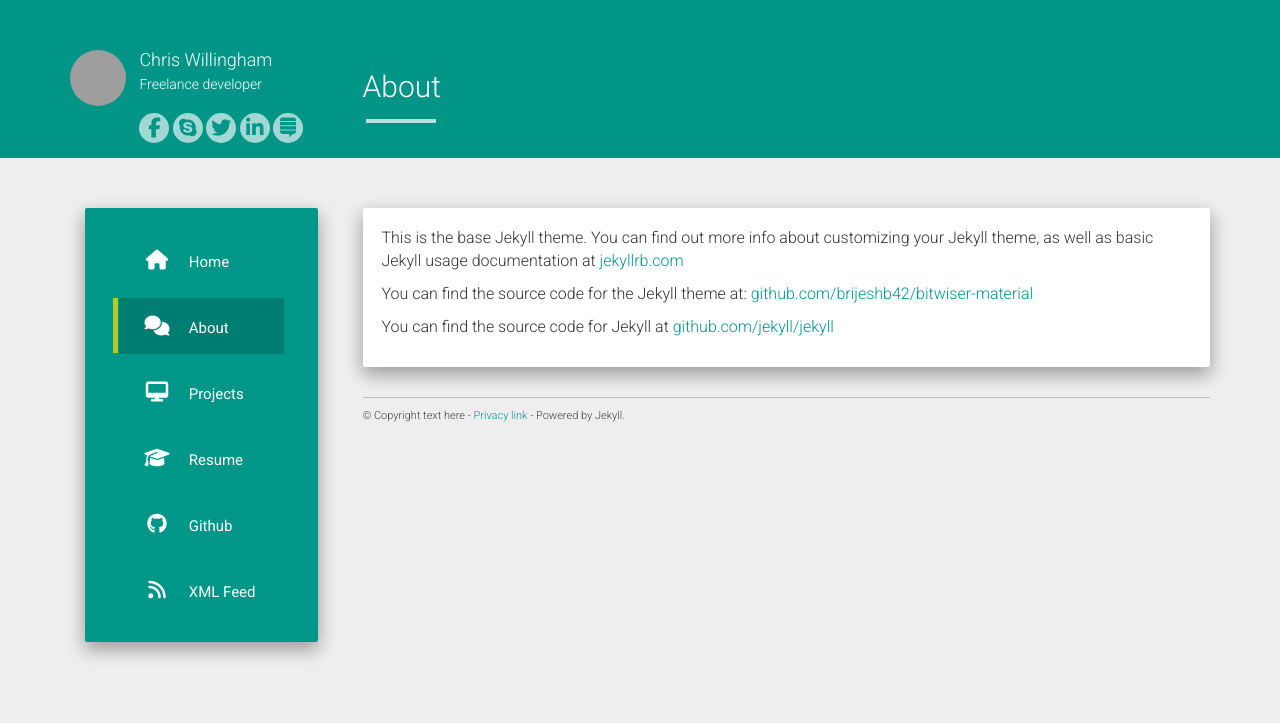
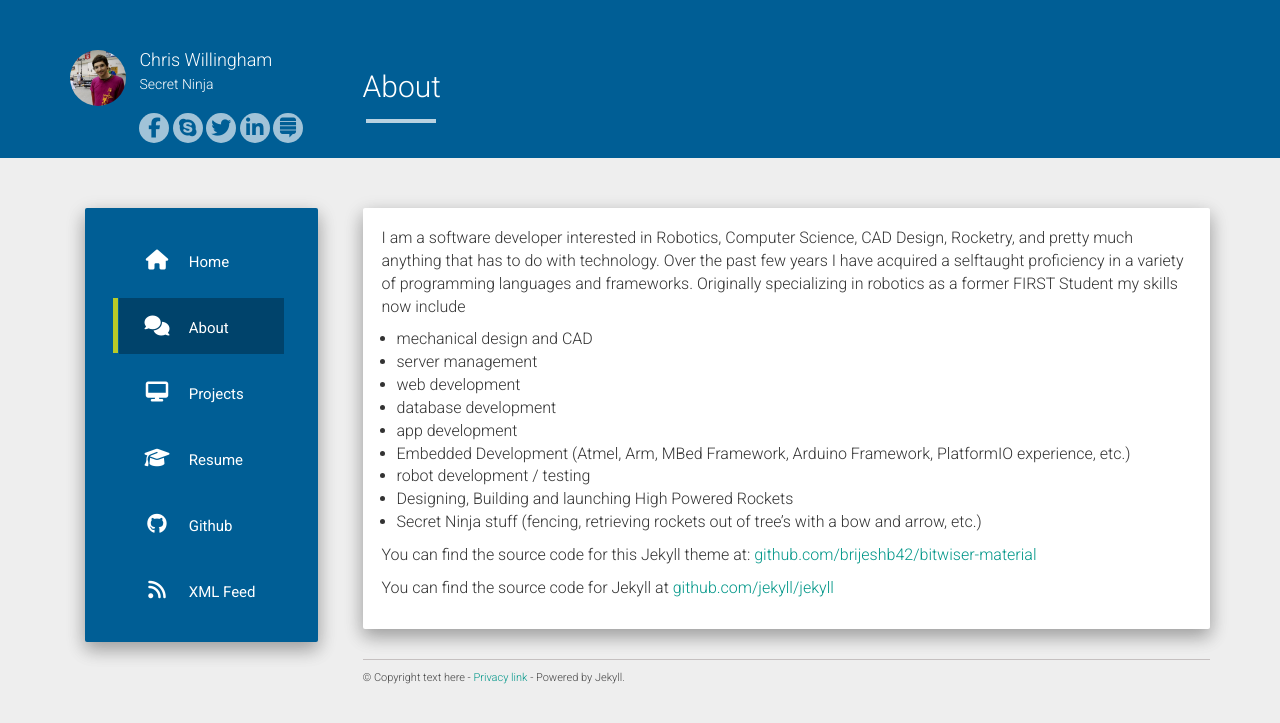
Before and after one commit to clwillingham/clw-site, a Jekyll site: the page built from about.md, in a window 1280 px wide. Shown: the top 723 px of the page. Built offline with Jekyll 4.4.1, drawn with Linux system fonts in a browser that asks for light colours; nearby versions of some CDN libraries; grey boxes are pictures that could not be loaded.

Commit message:
edited about page

```diff
--- a/_config.yml
+++ b/_config.yml
@@ -1,10 +1,10 @@
 title: Chris Willingham
 description: My Personal Blog
 author: Chris Willingham
-logo: https://avatars1.githubusercontent.com/u/934264
+logo: /static/img/profile-photo.jpg
 github: https://github.com/clwillingham
-about: Freelance developer
-disqus_shortname: aboutclw
+about: Secret Ninja
+disqus_shortname: clwillingham
 #google_analytics: UA-72862926-1
 urls:
     - text: Home
@@ -47,7 +47,7 @@ share:
 enableTags: true
 tagarray: []
 
-url: "https://clwillingham.github.io/"
+url: "http://localhost:5000/"
 paginate: 20
 per_page: 20
 paginate_path: "/page:num/"
--- a/_layouts/default.html
+++ b/_layouts/default.html
@@ -86,15 +86,15 @@
         <link rel="stylesheet" href="{{ site.url }}/static/css/syntax.css">
 
         <!-- Custom CSS -->
-        <link rel="stylesheet" href="{{ site.url }}/static/css/thickbox.css">
-        <link rel="stylesheet" href="{{ site.url }}/static/css/main.css">
-        <link rel="stylesheet" href="{{ site.url }}/static/css/projects.css">
+        <link rel="stylesheet" href="{{ site.url }}static/css/thickbox.css">
+        <link rel="stylesheet" href="{{ site.url }}static/css/main.css">
+        <link rel="stylesheet" href="{{ site.url }}static/css/projects.css">
         {% include analytics.html %}
     </head>
 
     <body class="home overflow-hidden">
     <!--[if lt IE 7]>
-    <p class="browsehappy">You are using an <strong>outdated</strong> browser. Please <a href="http://browsehappy.com/">upgrade
+    <p class="browsehappy">You are using an <strong>impressively ancient</strong> browser . Please <a href="http://browsehappy.com/">upgrade
         your browser</a> to improve your experience.</p>
     <![endif]-->
     <div class="header-panel shadow-z-2">
--- a/about.md
+++ b/about.md
@@ -4,8 +4,22 @@ title: About
 permalink: /about/
 ---
 
-This is the base Jekyll theme. You can find out more info about customizing your Jekyll theme, as well as basic Jekyll usage documentation at [jekyllrb.com](http://jekyllrb.com/)
+I am a software developer interested in Robotics, Computer Science, CAD
+Design, Rocketry, and pretty much anything that has to do with technology. Over
+the past few years I have acquired a self­taught proficiency in a variety of
+programming languages and frameworks. Originally specializing in robotics as a
+former FIRST Student my skills now include
 
-You can find the source code for the Jekyll theme at: [github.com/brijeshb42/bitwiser-material](https://github.com/brijeshb42/bitwiser-material)
+* mechanical design and CAD
+* server management
+* web development
+* database development
+* app development
+* Embedded Development (Atmel, Arm, MBed Framework, Arduino Framework, PlatformIO experience, etc.)
+* robot development / testing
+* Designing, Building and launching High Powered Rockets
+* Secret Ninja stuff (fencing, retrieving rockets out of tree's with a bow and arrow, etc.)
+
+You can find the source code for this Jekyll theme at: [github.com/brijeshb42/bitwiser-material](https://github.com/brijeshb42/bitwiser-material)
 
 You can find the source code for Jekyll at [github.com/jekyll/jekyll](https://github.com/jekyll/jekyll)
--- a/static/css/main.css
+++ b/static/css/main.css
@@ -1,6 +1,11 @@
 .main.outer{padding-top: 50px;}
+
+body .container .jumbotron-primary, body .container .well-primary, body .container-fluid .jumbotron-primary, body .container-fluid .well-primary {
+    background-color: #005e95;
+}
+
 .header-panel.shadow-z-2 {
-    background-color: #009587;
+    background-color: #005e95;
     padding: 50px 0 15px 0;
     width: 100%;
 }
@@ -55,7 +60,7 @@ p.info a {
     text-align: center;
     line-height: 20px;
     font-size: 20px;
-    color: #009688;
+    color: #005e95;
     padding: 5px;
     width: 30px;
     height: 30px;
@@ -63,7 +68,7 @@ p.info a {
 }
 .icon:hover {
     color: rgba(255, 255, 255, 0.63);
-    background: #009688;
+    background: #005e95;
 }
 .menu ul li {
     list-style: none;
@@ -71,7 +76,7 @@ p.info a {
 }
 
 .menu ul li a:hover, .menu ul li a:focus, li.current-menu-item > a{
-    background: #007D72;
+    background: #00436b;
 }
 li.current-menu-item:before {
     content: "";
```
Also changed, not shown: _posts/2016-06-04-example-content.md (deleted, +0 -124 lines), static/img/profile-photo.jpg (added), 14 other files.
